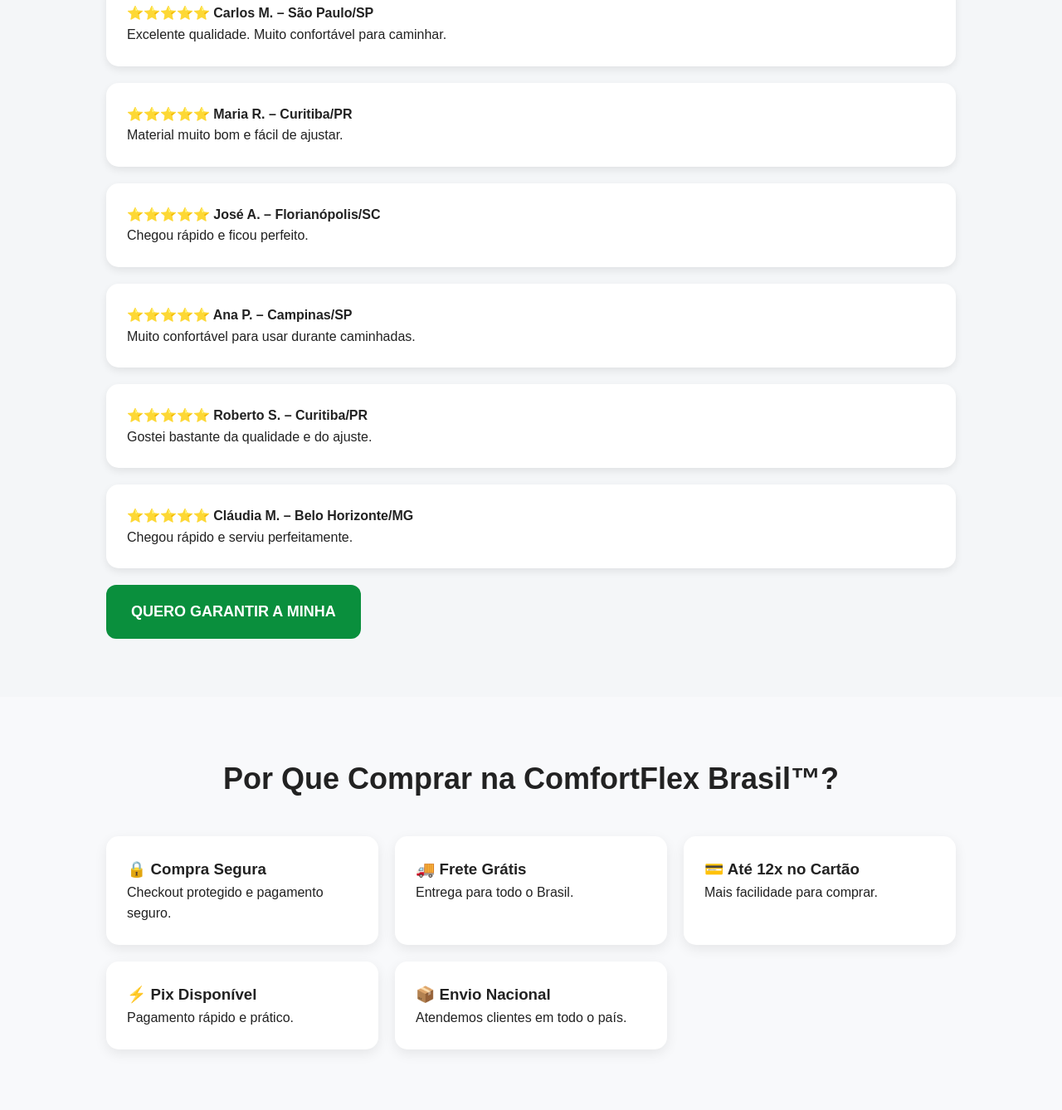
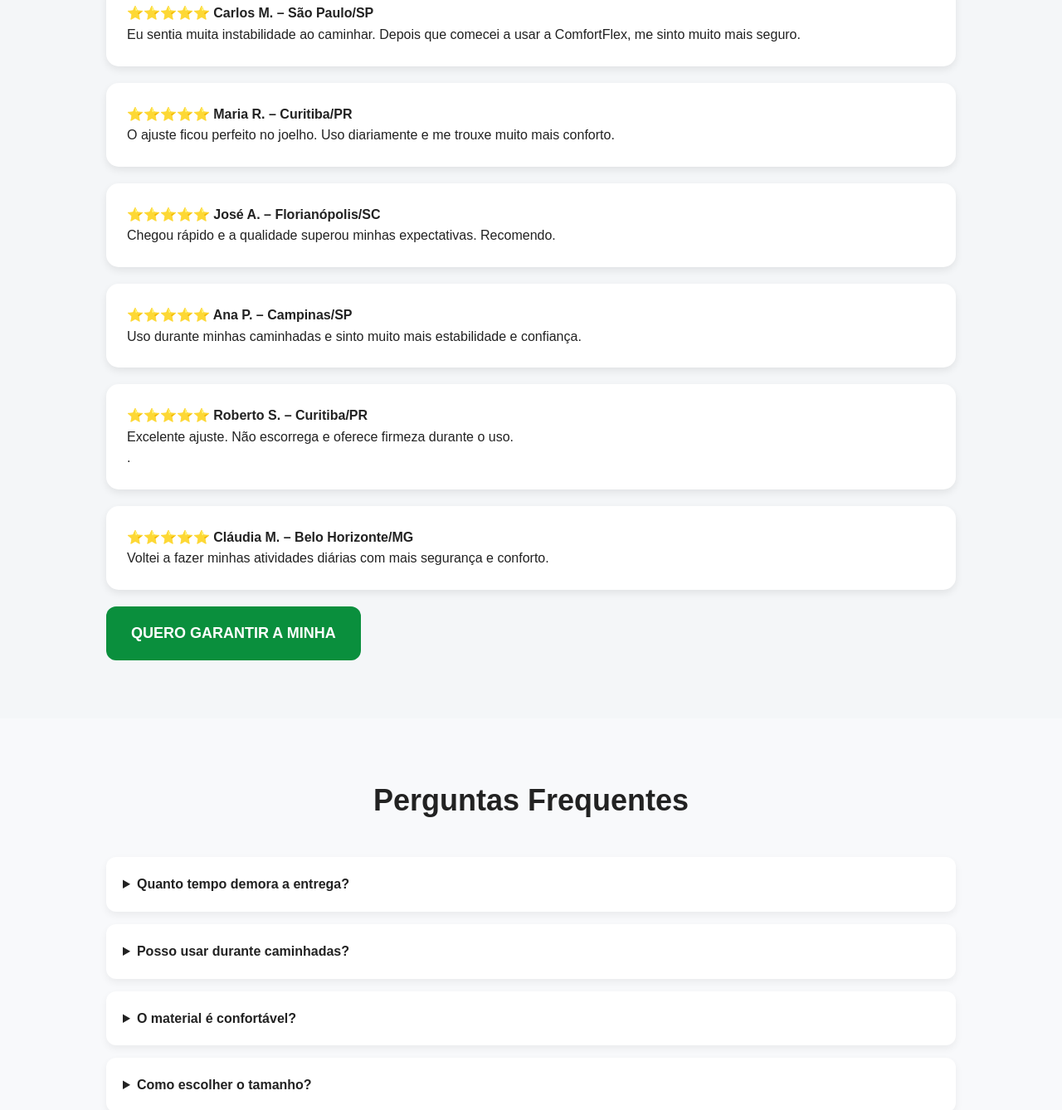
Before and after one commit to caceres922024-ship-it/comfortflex-brasil, a plain HTML site: page index.html in a window 1280 px wide. Shown: the part 2878-4216 px from the top of the page at 83% size. Drawn offline with Linux system fonts and the light colour scheme.

Commit message:
Update index.html

```diff
--- a/index.html
+++ b/index.html
@@ -162,9 +162,7 @@ src="https://www.facebook.com/tr?id=930151023152490&ev=PageView&noscript=1"
 
     <h4>⭐⭐⭐⭐⭐ Carlos M. – São Paulo/SP</h4>
 
-    <p>
-        Excelente qualidade. Muito confortável para caminhar.
-    </p>
+     <p>Eu sentia muita instabilidade ao caminhar. Depois que comecei a usar a ComfortFlex, me sinto muito mais seguro.</p>
 
 </div>
 
@@ -172,9 +170,7 @@ src="https://www.facebook.com/tr?id=930151023152490&ev=PageView&noscript=1"
 
     <h4>⭐⭐⭐⭐⭐ Maria R. – Curitiba/PR</h4>
 
-    <p>
-        Material muito bom e fácil de ajustar.
-    </p>
+       <p>O ajuste ficou perfeito no joelho. Uso diariamente e me trouxe muito mais conforto.</p>
 
 </div>
 
@@ -182,18 +178,15 @@ src="https://www.facebook.com/tr?id=930151023152490&ev=PageView&noscript=1"
 
     <h4>⭐⭐⭐⭐⭐ José A. – Florianópolis/SC</h4>
 
-    <p>
-        Chegou rápido e ficou perfeito.
-    </p>
+        <p>Chegou rápido e a qualidade superou minhas expectativas. Recomendo.</p>
+
 
 </div>
 <div class="testimonial">
 
 <h4>⭐⭐⭐⭐⭐ Ana P. – Campinas/SP</h4>
 
-<p>
-Muito confortável para usar durante caminhadas.
-</p>
+<p>Uso durante minhas caminhadas e sinto muito mais estabilidade e confiança.</p>
 
 </div>
 
@@ -201,9 +194,7 @@ Muito confortável para usar durante caminhadas.
 
 <h4>⭐⭐⭐⭐⭐ Roberto S. – Curitiba/PR</h4>
 
-<p>
-Gostei bastante da qualidade e do ajuste.
-</p>
+<p>Excelente ajuste. Não escorrega e oferece firmeza durante o uso.</p>.
 
 </div>
 
@@ -211,49 +202,14 @@ Gostei bastante da qualidade e do ajuste.
 
 <h4>⭐⭐⭐⭐⭐ Cláudia M. – Belo Horizonte/MG</h4>
 
-<p>
-Chegou rápido e serviu perfeitamente.
-</p>
+<p>Voltei a fazer minhas atividades diárias com mais segurança e conforto.</p>
 
 </div>
 <a href="https://pay.kaiross.com.br/LeUmJjfdKEo6" class="cta-button">
   QUERO GARANTIR A MINHA
 </a>
 </section>
-    <section class="trust-section">
 
-<h2>Por Que Comprar na ComfortFlex Brasil™?</h2>
-
-<div class="benefits-grid">
-
-<div class="benefit-card">
-<h3>🔒 Compra Segura</h3>
-<p>Checkout protegido e pagamento seguro.</p>
-</div>
-
-<div class="benefit-card">
-<h3>🚚 Frete Grátis</h3>
-<p>Entrega para todo o Brasil.</p>
-</div>
-
-<div class="benefit-card">
-<h3>💳 Até 12x no Cartão</h3>
-<p>Mais facilidade para comprar.</p>
-</div>
-
-<div class="benefit-card">
-<h3>⚡ Pix Disponível</h3>
-<p>Pagamento rápido e prático.</p>
-</div>
-
-<div class="benefit-card">
-<h3>📦 Envio Nacional</h3>
-<p>Atendemos clientes em todo o país.</p>
-</div>
-
-</div>
-
-</section>
 
 <section class="faq">
     <h2>Perguntas Frequentes</h2>
@@ -337,6 +293,8 @@ Chegou rápido e serviu perfeitamente.
 </footer>
 
 <script src="script.js"></script>
-
+<a href="https://wa.me/5567993049255" class="whatsapp-float" target="_blank">
+    💬
+</a>
 </body>
 </html>
```
